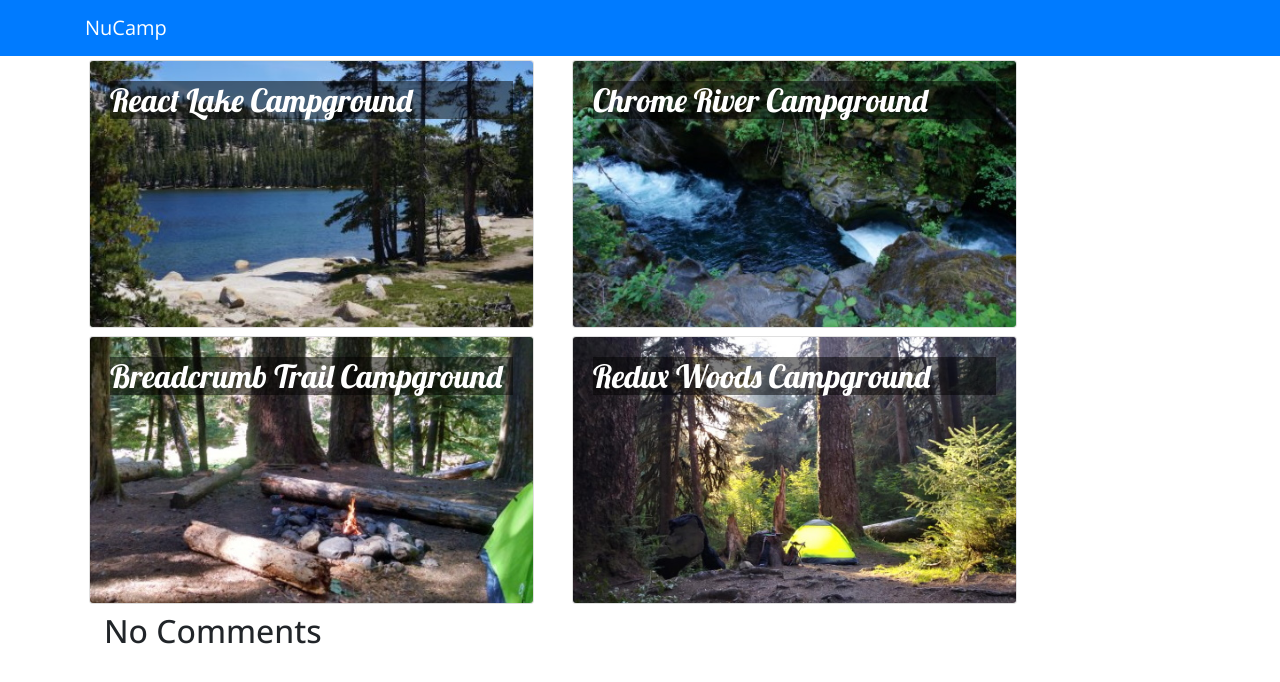
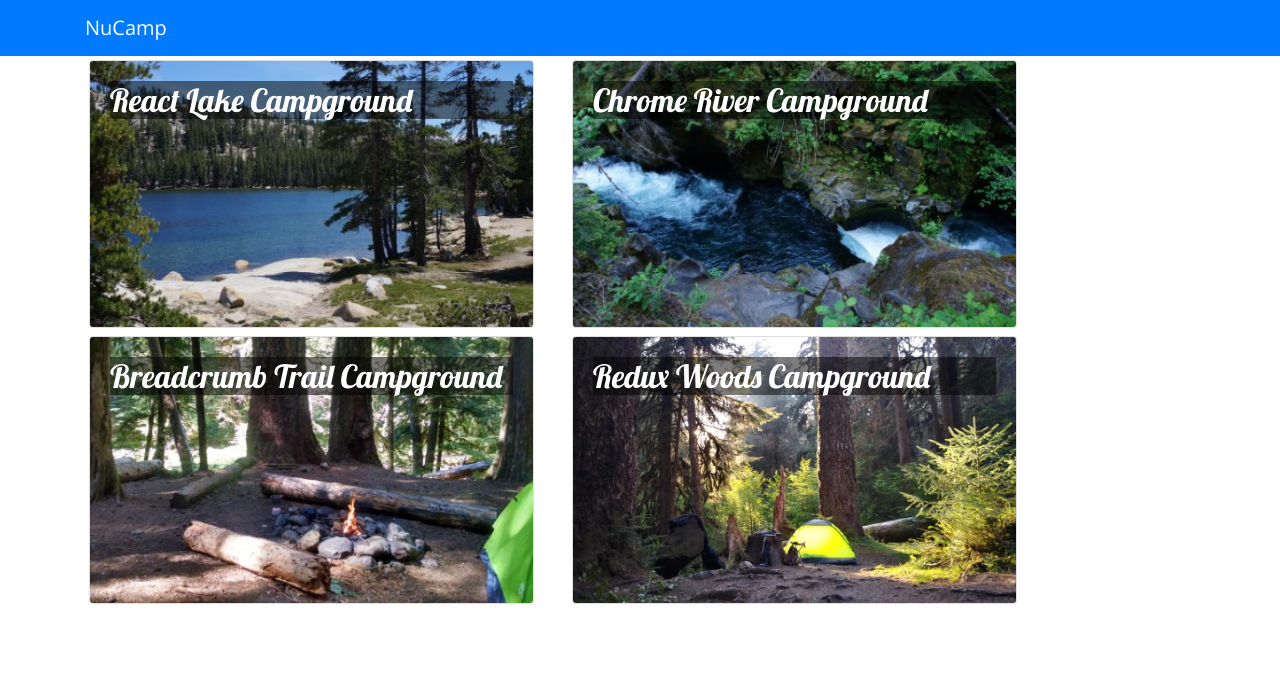
Before and after one commit to KevinN254/React, a React (Create React App) app in the folder React/nucampsite/: page / in a window 1280 px wide. Shown: the top 682 px of the page. Built offline with nearby package versions, Linux system fonts and the light colour scheme.

Commit message:
fix comment rendering

```diff
--- a/React/nucampsite/src/components/CampsiteInfoComponent.js
+++ b/React/nucampsite/src/components/CampsiteInfoComponent.js
@@ -24,50 +24,39 @@ class CampsiteInfo extends Component {
     }
 
     renderComments(comments){
-        let comment;
         if(comments){
-            console.log('kevin comments',comments);
-            comment = this.props.comments.map((comment) => {
-                return (
-                    <div>
-                        {comment.text}
-                    </div>
-                )
-            })
-
-            console.log("kevin comment", comment);
             return(
                 <div className= "col-5-md m-1">
                     <h4>Comments</h4>
 
-                    {/* {this.comments.map(comment => {
+                    {comments.map(comment => {
                         return(
                             <div key={comment.id}>
-                               { comment.text }
-                               { comment.author }
+                               <p>{ comment.text } <br />
+                               { comment.author }</p>
                             </div>
-                        )
-                    })} */}
+                        );
+                    })}
 
-                    {comments[0]}
                 </div>
-                // <div />
+
             )
         }
 
-        return <div className= "col-5-md m-1">
-                    <h2> No Comments</h2>
-                </div>
-
+        return <div />
     }
 
     render() {
-        return (
-            <div className = "col">
-                {this.renderCampsite(this.props.campsite)}
-                {this.renderComments(this.props.campsite)}
-            </div>
-        )
+        if(this.props.campsite){
+            return (
+                <div className = "col">
+                    {this.renderCampsite(this.props.campsite)}
+                    {this.renderComments(this.props.campsite.comments)}
+                </div>
+            )
+
+        }
+        return <div />
     }
 }
 
```
